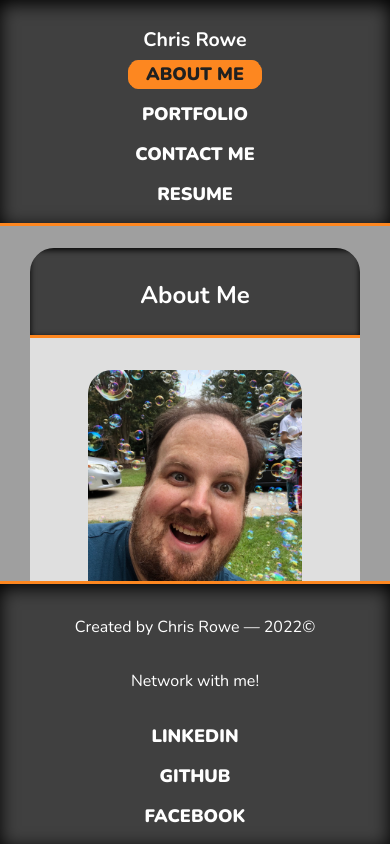
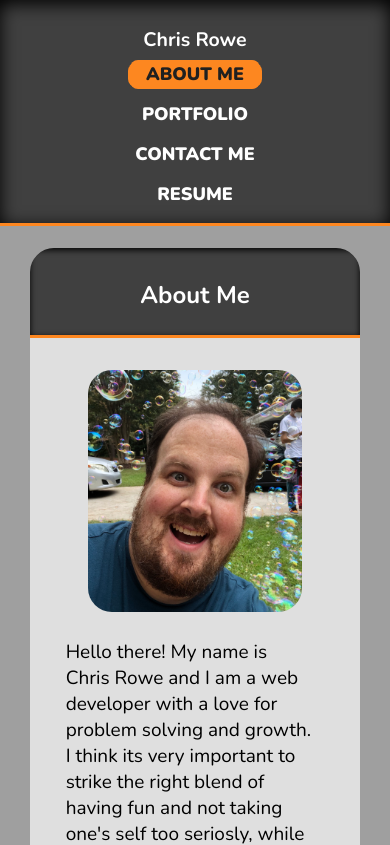
Before and after one commit to Rowe2ry/Portfolio, a React (Create React App) app: page / in a window 390 px wide. Shown: the top 845 px of the page. Built offline with nearby package versions, Linux system fonts and the light colour scheme.

Commit message:
Fixed headers and footer not scrolling off page in mobile view.

```diff
--- a/src/styles/style.css
+++ b/src/styles/style.css
@@ -282,6 +282,11 @@ button a {
 }
 
 @media screen and (max-width: 910px) {
+
+    main {
+        overflow-y: visible;
+    }
+
     h1 {
         font-size: 5vw;
         margin: .5em;
```
